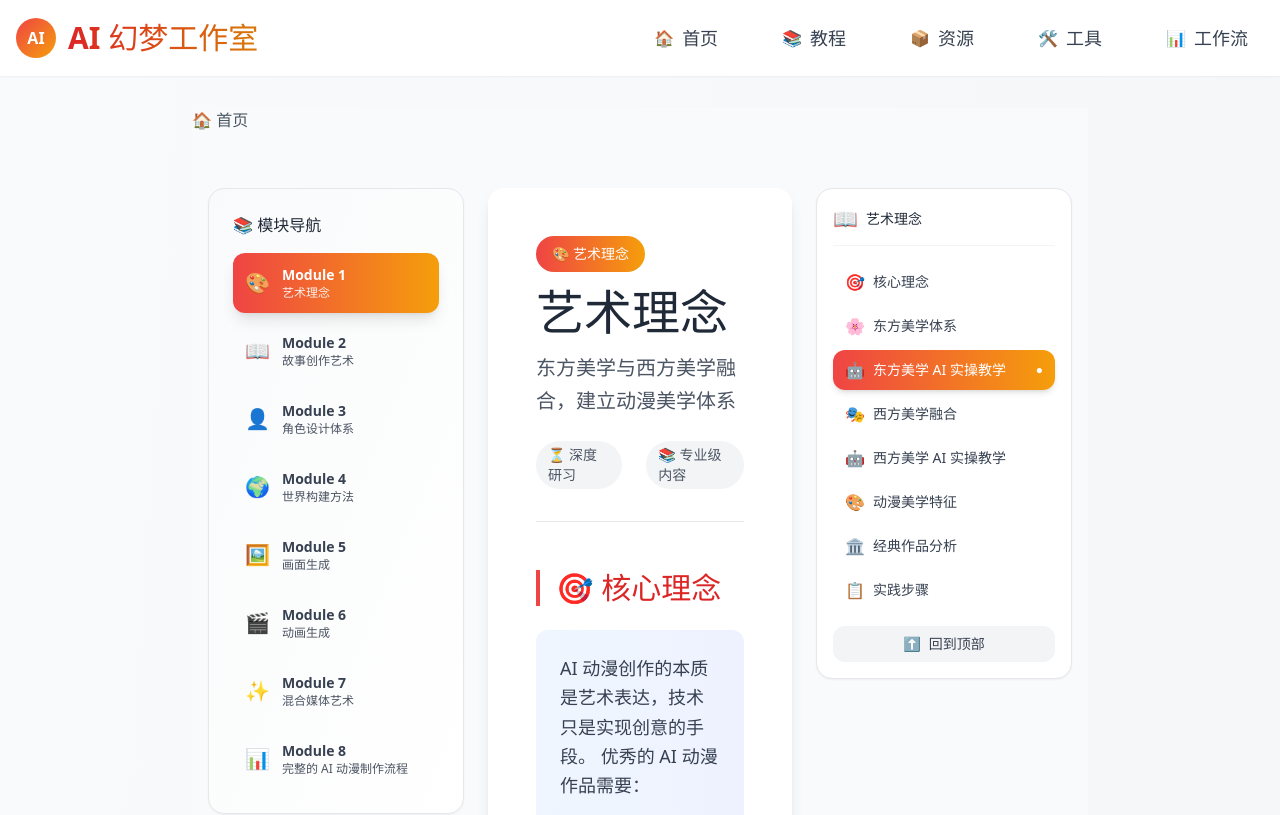
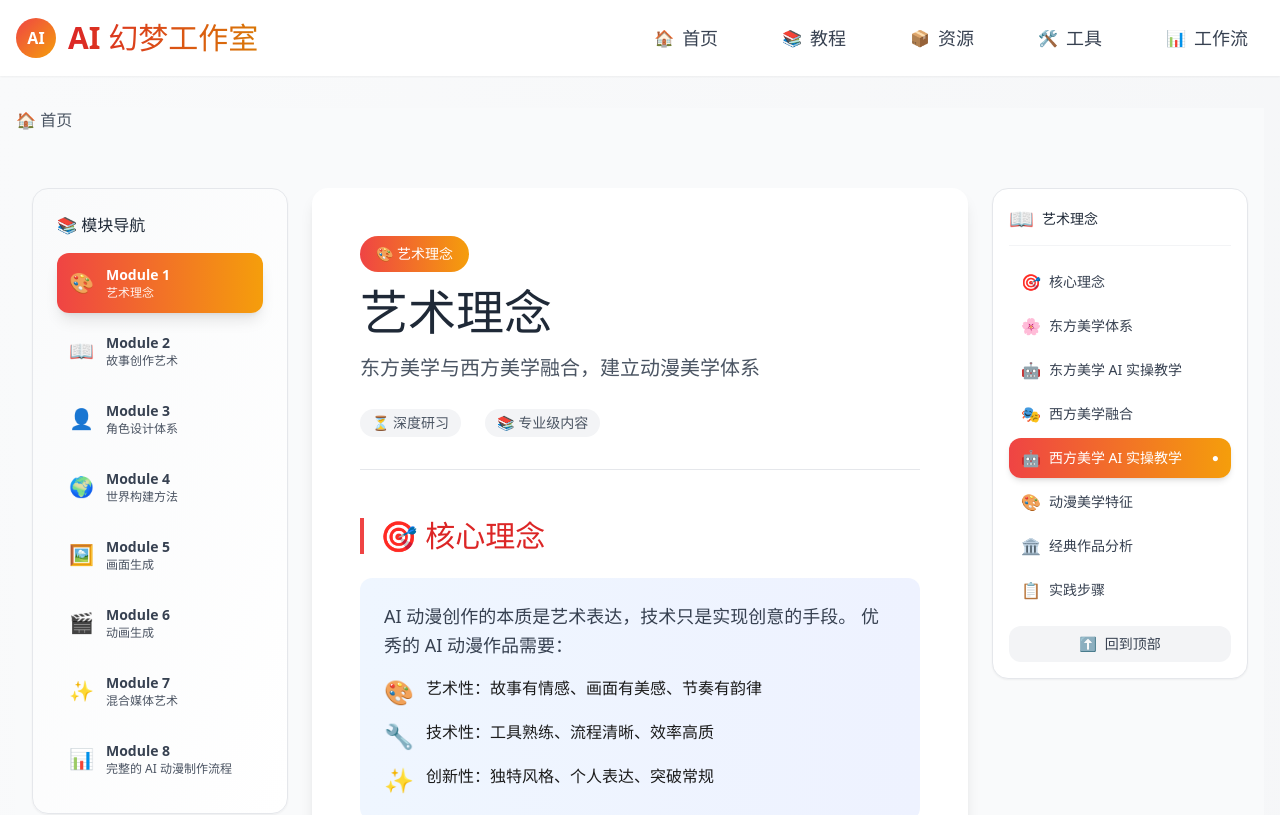
Before and after one commit to rouyundemao/ai-anime-studio, a React (Vite) app in the folder frontend/: page /module-1 in a window 1280 px wide. Shown: the top 815 px of the page. Built offline with nearby package versions, Linux system fonts and the light colour scheme; a small style sheet from the web is missing; a web font is replaced by a local one.

Commit message:
Revert "fix: 全屏深色布局修复 - 主内容 max-w-4xl 居中、深色背景覆盖"
This reverts commit 8f13c81f293b9f8d8c981893e86d7b64964e84ed.

```diff
--- a/frontend/src/components/Layout.tsx
+++ b/frontend/src/components/Layout.tsx
@@ -30,14 +30,12 @@ function Layout() {
   }
 
   return (
-    <div className="min-h-screen bg-gradient-to-br from-gray-50 to-gray-100 dark:from-[#1a1a1a] dark:to-[#1a1a1a] flex flex-col">
+    <div className="min-h-screen bg-gradient-to-br from-gray-50 to-gray-100 flex flex-col">
       <Header />
 
       {/* 主内容区域 - 添加移动端底部导航的空间 */}
-      <main className={`flex-1 px-4 py-6 md:py-8 ${isModulePage ? 'pb-24 md:pb-8' : ''}`}>
-        <div className="max-w-4xl mx-auto">
-          <Outlet />
-        </div>
+      <main className={`flex-1 container mx-auto px-4 py-6 md:py-8 ${isModulePage ? 'pb-24 md:pb-8' : ''}`}>
+        <Outlet />
       </main>
 
       <Footer />
--- a/frontend/src/index.css
+++ b/frontend/src/index.css
@@ -41,13 +41,6 @@
   margin: 0;
   padding: 0;
   box-sizing: border-box;
-}
-
-html, body {
-  margin: 0;
-  padding: 0;
-  width: 100%;
-  overflow-x: hidden;
 }
 
 body {
@@ -239,14 +232,13 @@ h2[id], h3[id] {
   --line: #404040;
 }
 
-[data-theme="dark"] html,
+[data-theme="dark"] {
+  background-color: #1a1a1a !important;
+}
+
 [data-theme="dark"] body {
   background-color: #1a1a1a !important;
   color: #e5e5e5 !important;
-}
-
-[data-theme="dark"] #root {
-  background-color: #1a1a1a !important;
 }
 
 /* 卡片背景 */
```
